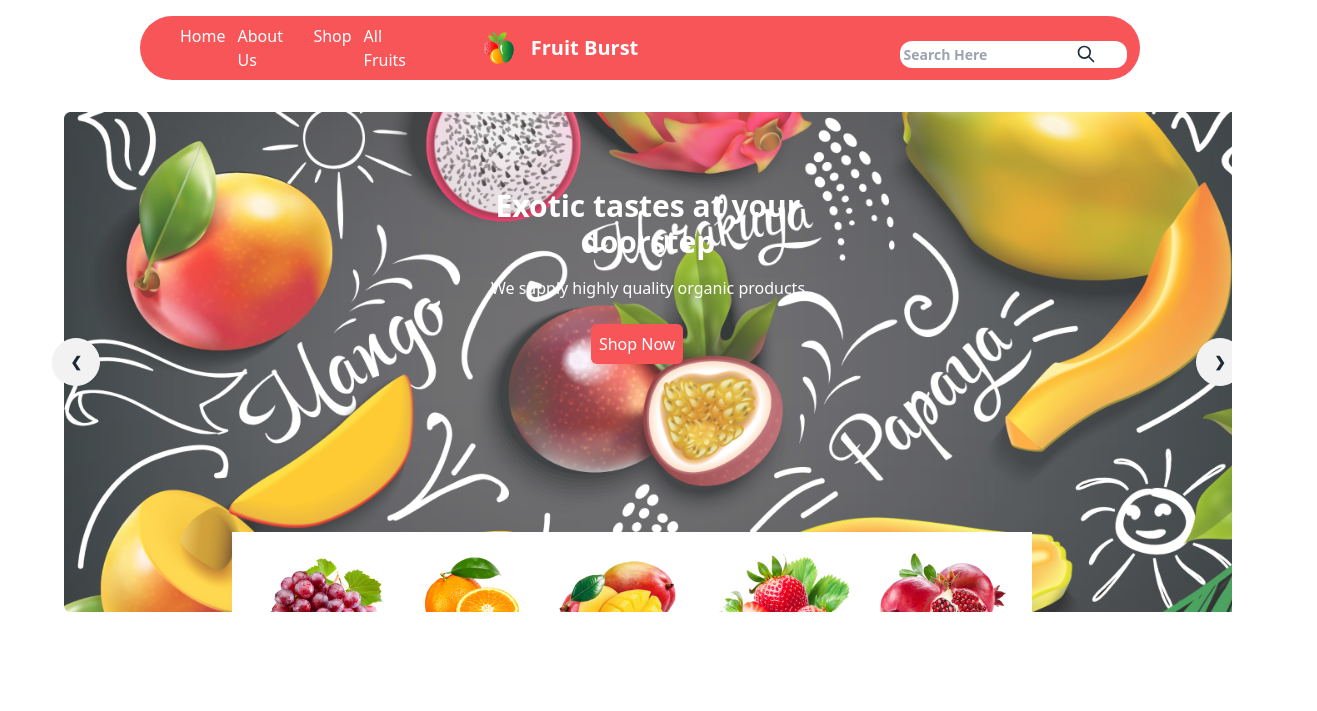
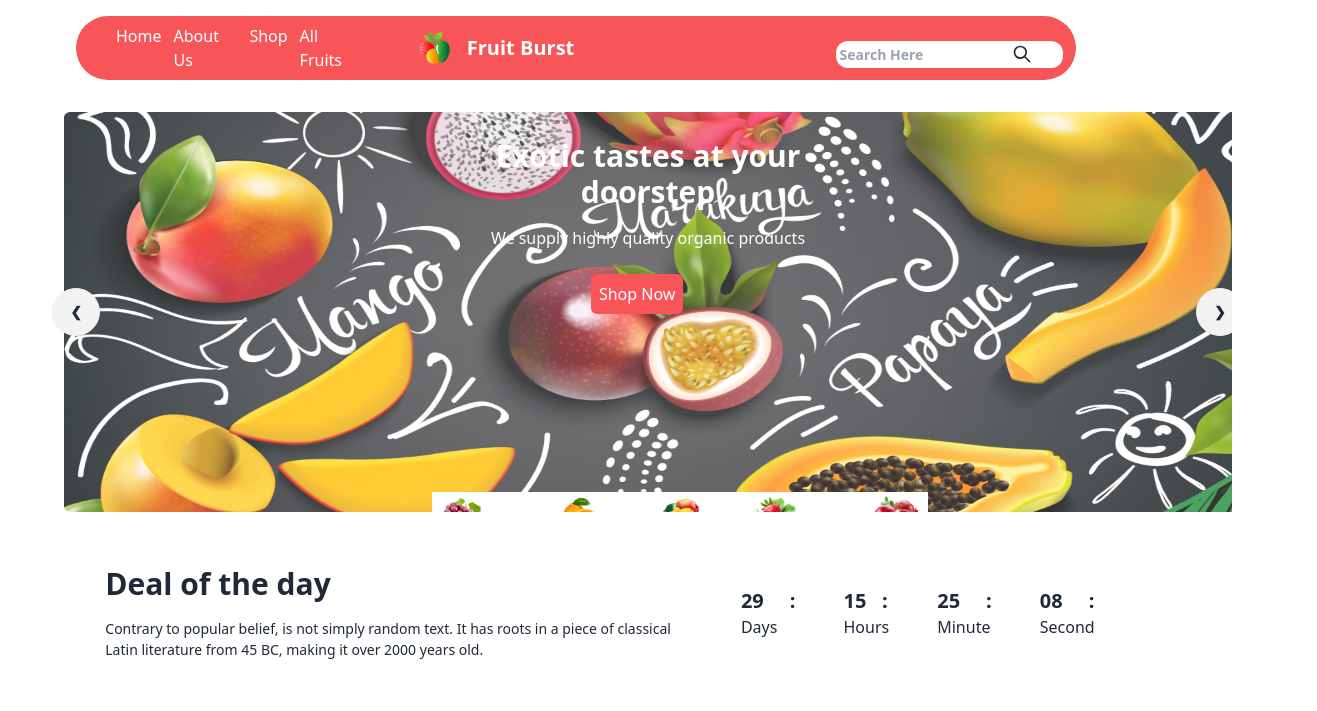
Before and after one commit to Majharul-Islam2121/assingment-four, a plain HTML site: page index.html in a window 1280 px wide. Shown: the whole page, 1317 px wide, since content can reach past the window. Drawn offline with nearby package versions, Linux system fonts and the light colour scheme.

Commit message:
added img

```diff
--- a/index.html
+++ b/index.html
@@ -6,6 +6,12 @@
     <title>Document</title>
     <link href="https://cdn.jsdelivr.net/npm/daisyui@4.6.0/dist/full.min.css" rel="stylesheet" type="text/css" />
 <script src="https://cdn.tailwindcss.com"></script>
+<style>
+
+  body{
+width: 90%;
+  }
+</style>
 </head>
 <body>
     <header>
@@ -48,10 +54,10 @@
 
 
  <main>
-  <div class="carousel w-[1200px] mx-auto ml-8 mt-8 h-[500px] relative">
+  <div class="carousel w-[1200px] mx-auto ml-8 mt-8 h-[400px] relative">
     <div id="slide1" class="carousel-item relative">
 
-      <img src="./images/banner4.png" class="w-full  ml-8 opacity-80"/>
+      <img src="./images/banner4.png" class="w-[1200px]  ml-8 opacity-80"/>
 
       <div class="absolute flex justify-between transform -translate-y-1/2 left-5 right-5 top-1/2">
         <a href="#slide4" class="btn btn-circle">❮</a>
@@ -65,7 +71,7 @@
       </div>
     </div>
     <div id="slide2" class="carousel-item relative w-full">
-      <img src="./images/banner4.png" class="w-full ml-8  opacity-80" />
+      <img src="./images/banner4.png" class="w-[1200px] ml-8   opacity-80" />
       <div class="absolute flex justify-between transform -translate-y-1/2 left-5 right-5 top-1/2">
         <a href="#slide1" class="btn btn-circle">❮</a>
         <div>
@@ -77,7 +83,7 @@
       </div>
     </div>
     <div id="slide3" class="carousel-item relative ">
-      <img src="./images/banner4.png" class="w-full ml-8  opacity-80" />
+      <img src="./images/banner4.png" class="w-[1200px] ml-8  opacity-80" />
       <div class="absolute flex justify-between transform -translate-y-1/2 left-5 right-5 top-1/2">
         <a href="#slide2" class="btn btn-circle">❮</a>
         <div>
@@ -89,7 +95,7 @@
       </div>
     </div>
     <div id="slide4" class="carousel-item relative w-full">
-      <img src="./images/banner4.png" class="w-full ml-8  opacity-80" />
+      <img src="./images/banner4.png" class="w-[1200px] ml-8  opacity-80" />
       <div class="absolute flex justify-between transform -translate-y-1/2 left-5 right-5 top-1/2">
         <a href="#slide3" class="btn btn-circle">❮</a>
         <div>
@@ -101,33 +107,61 @@
       </div>
     </div>
 
-    <div class="absolute flex mt-[420px] bg-white justify-center gap-4 p-5 ml-[200px]">
+    <div class="absolute flex mt-[380px] bg-white justify-center gap-[40px] p-1 ml-[400px]">
 <div>
-  <img src="./images/fruit1.png" alt="">
+  <img class="w-[50px]" src="./images/fruit1.png" alt="">
 <p>Strawberry</p>
 </div>
 <div>
-  <img src="./images/fruit2.png" alt="">
-<p>Strawberry</p>
+  <img class="w-[40px]" src="./images/fruit2.png" alt="">
+<p>Orange</p>
 </div>
 
 <div>
-  <img src="./images/fruit3.png" alt="">
+  <img class="w-[50px]" src="./images/fruit3.png" alt="">
+<p>Mango</p>
+</div>
+<div>
+  <img class="w-[50px]" src="./images/fruit4.png" alt="">
 <p>Strawberry</p>
 </div>
 <div>
-  <img src="./images/fruit4.png" alt="">
-<p>Strawberry</p>
-</div>
-<div>
-  <img src="./images/fruit5.png" alt="">
-<p>Strawberry</p>
+  <img class="w-[50px]" src="./images/fruit5.png" alt="">
+<p>Mango</p>
 </div>
     </div>
 
 
   </div>
 
+
+  <section class="mt-12 ml-12 flex gap-[70px] justify-center items-center">
+
+    <div>
+      <h1 class="text-3xl  font-bold">Deal of the day</h1>
+      <p class="text-[14px] mt-4">Contrary to popular belief, is not simply random text. It has roots in a piece of classical <br> Latin literature from 45 BC, making it over 2000 years old.</p>
+    </div>
+    <div class="flex gap-12">
+
+<div>
+  <p class="text-xl font-bold">29 &nbsp; &nbsp; :</p>
+  <p>Days</p>
+      </div>
+<div>
+  <p class="text-xl font-bold">15 &nbsp; :</p>
+  <p>Hours</p>
+      </div>
+      <div>
+        <p class="text-xl font-bold">25 &nbsp; &nbsp; :</p>
+        <p>Minute</p>
+            </div>
+            <div>
+              <p class="text-xl font-bold">08 &nbsp; &nbsp; :</p>
+              <p>Second</p>
+                  </div>
+
+    </div>
+  </section>
  </main>
 
  <footer>
```
